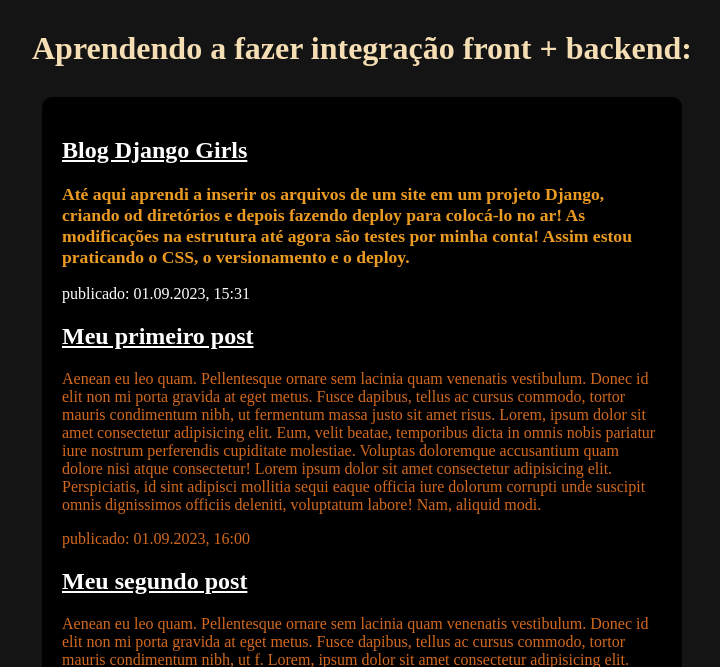
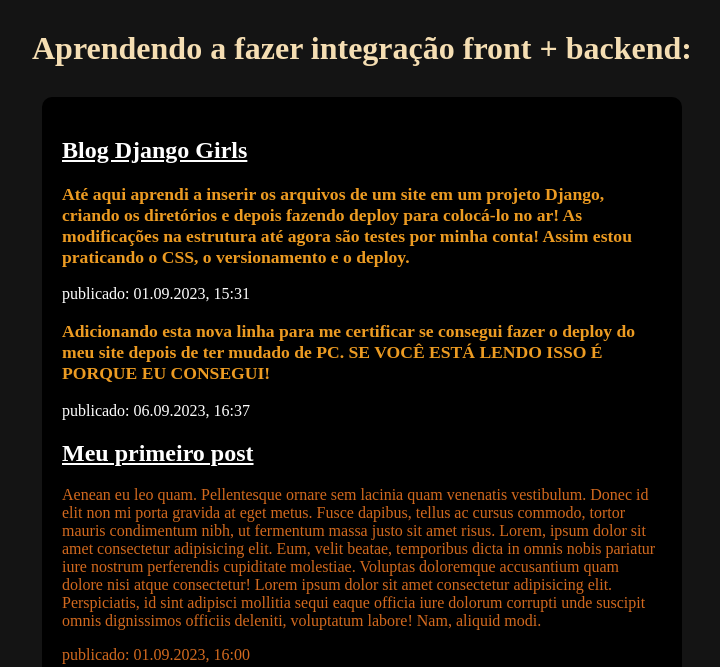
Before and after one commit to JoseM4ria/my-first-blog, a Django app: page / in a window 1280 px wide. Shown: the top 667 px of the page, without its empty margins (278-998 px from the left). Run offline with Django 3.2, Linux system fonts and the light colour scheme.

Commit message:
atualizando de uma nova máquina

```diff
--- a/blog/templates/blog/post_list.html
+++ b/blog/templates/blog/post_list.html
@@ -46,10 +46,13 @@
         <main>
             <div class="pos">
                 <h2><a href="/">Blog Django Girls</a></h2>
-                <h3 id="amarelo">Até aqui aprendi a inserir os arquivos de um site em um projeto Django, criando od diretórios e depois fazendo deploy para colocá-lo no ar! As modificações na estrutura até agora são testes por minha conta!
+                <h3 id="amarelo">Até aqui aprendi a inserir os arquivos de um site em um projeto Django, criando os diretórios e depois fazendo deploy para colocá-lo no ar! As modificações na estrutura até agora são testes por minha conta!
                     Assim estou praticando o <b>CSS</b>, o <b>versionamento</b> e o <b>deploy</b>.
                 </h3>
                 <p id="branco">publicado: 01.09.2023, 15:31</p>
+
+                <h3 id="amarelo"> Adicionando esta nova linha para me certificar se consegui fazer o deploy do meu site depois de ter mudado de PC. SE VOCÊ ESTÁ LENDO ISSO É PORQUE EU CONSEGUI! </h3>
+                <p id="branco">publicado: 06.09.2023, 16:37</p>
             </div>
 
             <div >
```
